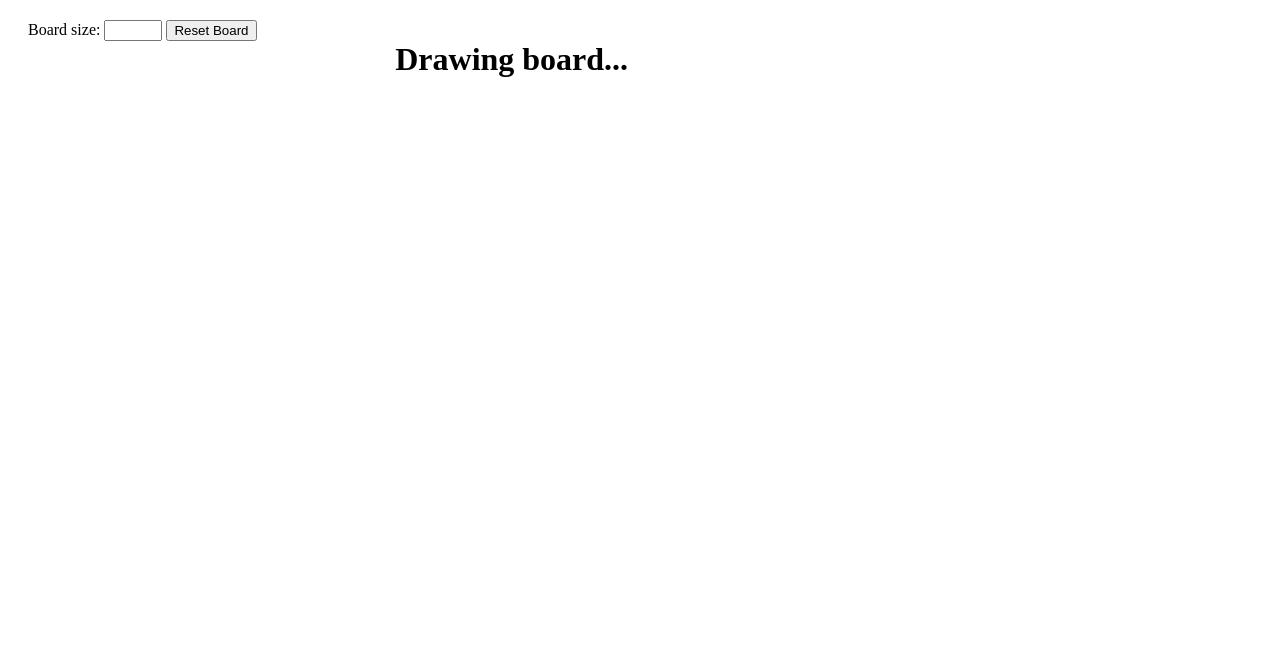
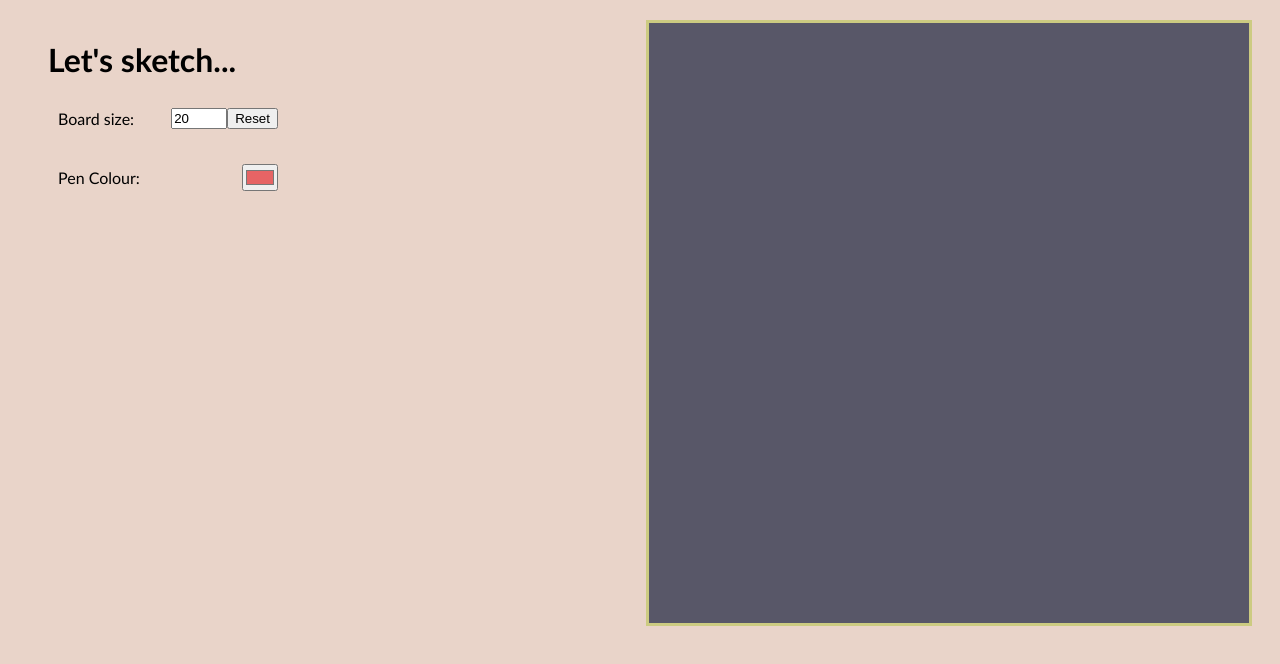
Before and after one commit to SAB413/etch, a plain HTML site: page index.html in a window 1280 px wide. Drawn offline with Linux system fonts and the light colour scheme.

Commit message:
All done - can pick pen color and tidied styling
... a little

```diff
--- a/index.html
+++ b/index.html
@@ -9,21 +9,22 @@
   </head>
 
   <body>
+
     <div id="page1">
 
       <div id="btn_div">
-        <label for="dimn">Board size:</label>
-        <input type="number" name="dimn" id="dimn" style="width:50px">
-        <button id="reset_board">Reset Board</button>
+        <h1 class="lhs">Let's sketch...</h1>
+        <div class="lhs">
+          <label class="label" for="dimn">Board size:</label>
+          <input type="number" name="dimn" id="dimn" style="width:50px" value="20">
+          <button id="reset_board">Reset</button>
+        </div>
+        <div class="lhs">
+          <label class="label" for="pem">Pen Colour:</label>
+          <input type="color" id="pencolour" name="pen" value="#e66465" />
+        </div>
       </div>
-
-      <div id="board_div">
-          <h1>Drawing board...</h1>
-      </div>
-
+      <div id="board_div"></div>
     </div>
-
-
-
   </body>
 </html>
--- a/script.js
+++ b/script.js
@@ -1,25 +1,24 @@
 const body = document.querySelector("body");
-const paintstr = "black";
-let SIZE=20  //  will make this user definable later
+let SIZE=20
 let mousePressed = false;
-//SetupBoard();
+let penclr = document.getElementById('pencolour');
+SetupBoard();
 
 // listen for a mouseclick anywhere on the board and paint if mouse button is down
 const squares = document.querySelector("#board_div");
 squares.addEventListener('mouseover', (e) => {
-    if (mousePressed) e.target.style.backgroundColor = paintstr;
+    if (mousePressed) e.target.style.backgroundColor = penclr.value;
 });
 squares.addEventListener("mousedown", (e) => {
-    e.target.style.backgroundColor = paintstr;
+    e.target.style.backgroundColor = penclr.value;
     mousePressed = true;
+    console.log(penclr.value);
 });
 squares.addEventListener("mouseup", () => {
     mousePressed = false;
 });
 
-
-
-
+// reset the board with the new number of squares
 let btn = document.getElementById('reset_board');
 let size = document.getElementById('dimn');
 btn.onclick = () => {
@@ -41,7 +40,6 @@ function SetupBoard() {
     const boarddiv = document.getElementById('board_div');
     // remove all the child divs - in case being called for 2nd time
     boarddiv.innerHTML = '';
-    console.log(boarddiv.clientWidth);
     lengthstr = boarddiv.clientWidth / SIZE + "px";
     console.log(lengthstr);
 
@@ -52,7 +50,6 @@ function SetupBoard() {
         rowdiv.setAttribute("id",divid);
         rowdiv.style.display = "flex";
         rowdiv.style.flexDirection ="row";
-        console.log ("rowdiv:"+divid);
 
         for (j=0;j<SIZE;j++) {
             const div=document.createElement("div");
@@ -63,32 +60,8 @@ function SetupBoard() {
             div.style.width = lengthstr;
             div.style.height = lengthstr;
 
-
-            //div.style.width = toString(500/SIZE) + "px";
-            //div.style.height = toString(500/SIZE) + "px";
-            console.log("sqdiv:"+divid)
             rowdiv.appendChild(div);
         }
         boarddiv.appendChild(rowdiv);
     }
-    //body.appendChild(boarddiv);
 }
-
-/* sample code to borrow
-
-        const div = document.createElement("div");
-        const btnpa = document.createElement("button");
-
-        div.setAttribute("id","playagaindiv");
-        div.setAttribute("class","resultdivs");
-        div.style.display = "flex";
-        div.style.alignItems = "center";
-        div.style.justifyContent = "center";
-        btnpa.textContent = "Play again";
-        btnpa.style.width = "200px";
-        btnpa.addEventListener('click', Restart);
-
-        div.appendChild(btnpa);
-        body.appendChild(div);
-
-*/
--- a/style.css
+++ b/style.css
@@ -1,27 +1,49 @@
+body{
+    background-color: rgb(233, 212, 201);
+    font-family: 'Trebuchet MS', 'Lucida Sans Unicode', 'Lucida Grande', 'Lucida Sans', Arial, sans-serif;
+}
+
 .square {
-    border: 1px black solid;
-    background-color: rgb(114, 112, 253);
+    /*border: 1px black solid;*/
+    background-color: rgb(88, 87, 104);
     margin:0px;
     padding:0px;
 }
 
+label.label {
+    width: 250px;
+    margin:10px;
+}
+
+input {
+    margin:0px;
+    padding:1px;
+}
 
 #page1 {
     display:flex;
     flex-direction: row;
     justify-content: space-between;
     align-content: center;
-    margin:10px;
-    padding:10px;
+    margin:20px;
 }
 
-#btn_div {
-    display:block;
-    align-items: center;
-    justify-items: center;
+.lhs {
+    display:flex;
+    align-items:center;
+    justify-content: space-between;
+    margin:10px;
+}
+
+#btn_div{
+    display: flex;
+    flex-direction: column;
+    width: 250px;
+    margin:10px;
 }
 
 #board_div {
-    width: 70%;
-    height: auto;
+    width: 600px;
+    height: 600px;
+    border: 3px rgb(204, 203, 129) solid;
 }
```
